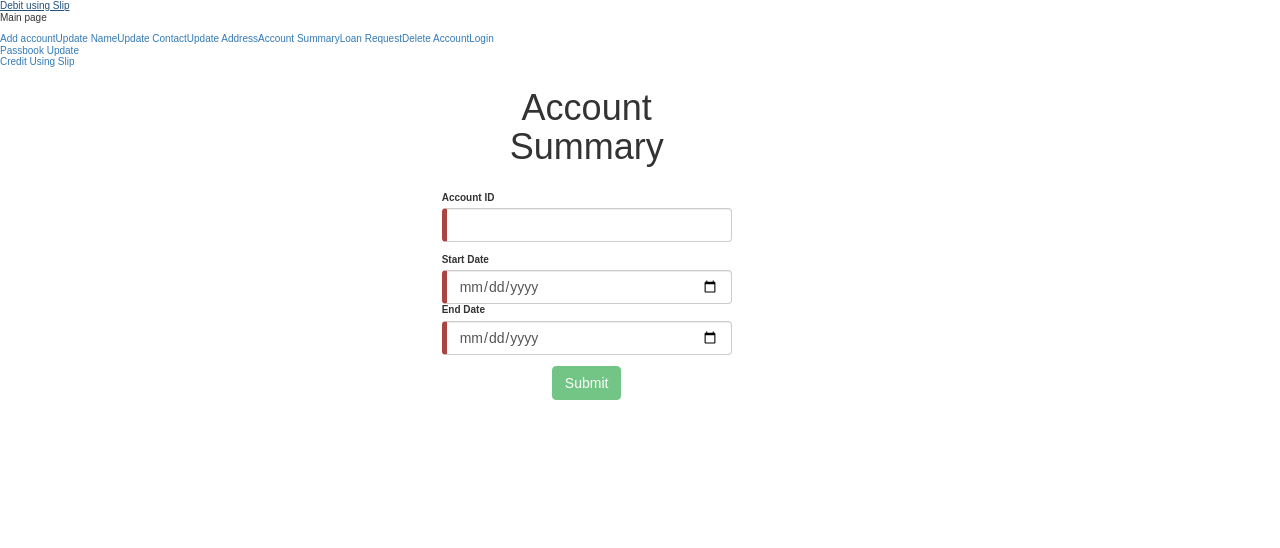
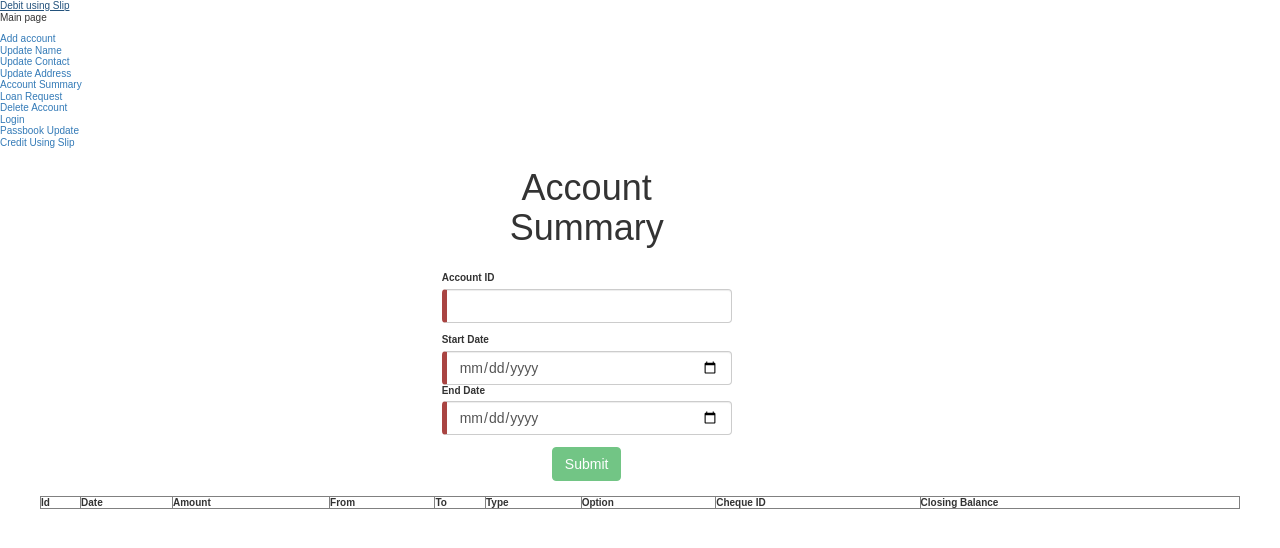
Before and after one commit to CapgeminiBFSI2019/pecunia-client, an Angular app: page /passbook/account-summary in a window 1280 px wide. Shown: the top 548 px of the page. Built offline with nearby package versions, Linux system fonts and the light colour scheme.

Commit message:
account summary

```diff
--- a/src/app/app.component.html
+++ b/src/app/app.component.html
@@ -2,14 +2,13 @@
 <html>
 <a routerLink="/transaction/debit-slip" routerLinkActive="active">Debit using Slip</a>
 <p>Main page</p>
-<a routerLink="account/add-account">Add account</a>
-<a routerLink='account/update-name'>Update Name</a>
-<a routerLink='account/update-contact'>Update Contact</a>
-<a routerLink='account/update-address'>Update Address</a>
-<a routerLink='passbook/account-summary'>Account Summary</a>
-<a routerLink='loan/loan-request'>Loan Request</a>
-
-<a routerLink='account/delete-account'>Delete Account</a>
+<a routerLink="account/add-account">Add account</a><br>
+<a routerLink='account/update-name'>Update Name</a><br>
+<a routerLink='account/update-contact'>Update Contact</a><br>
+<a routerLink='account/update-address'>Update Address</a><br>
+<a routerLink='passbook/account-summary'>Account Summary</a><br>
+<a routerLink='loan/loan-request'>Loan Request</a><br>
+<a routerLink='account/delete-account'>Delete Account</a><br>
 <a routerLink='login'>Login</a> <br>
 <a routerLink='passbook/passbook-update'>Passbook Update</a><br>
 <a routerLink='transaction/credit-slip'>Credit Using Slip</a>
--- a/src/app/passbook/account-summary/account-summary.component.html
+++ b/src/app/passbook/account-summary/account-summary.component.html
@@ -45,3 +45,26 @@
     </div>
   </form>
 </div>
+
+<div>
+
+<div ng-controller="WithFixedColumnsCtrl as showCase">
+
+
+        <table id="showcase-fixedcolumns" datatable=""  cellspacing="10" cellpadding="10" border="1" width=1200 align="center">
+        <thead>
+        <tr align="center">
+            <th>Id</th>
+					  <th>Date</th>
+						<th>Amount</th>
+					  <th>From</th>
+					  <th>To</th>
+					  <th>Type</th>
+					  <th>Option</th>
+					  <th>Cheque ID</th>
+					  <th>Closing Balance</th>
+        </tr>
+        </thead>
+        </table>
+        </div>
+        </div>
```
